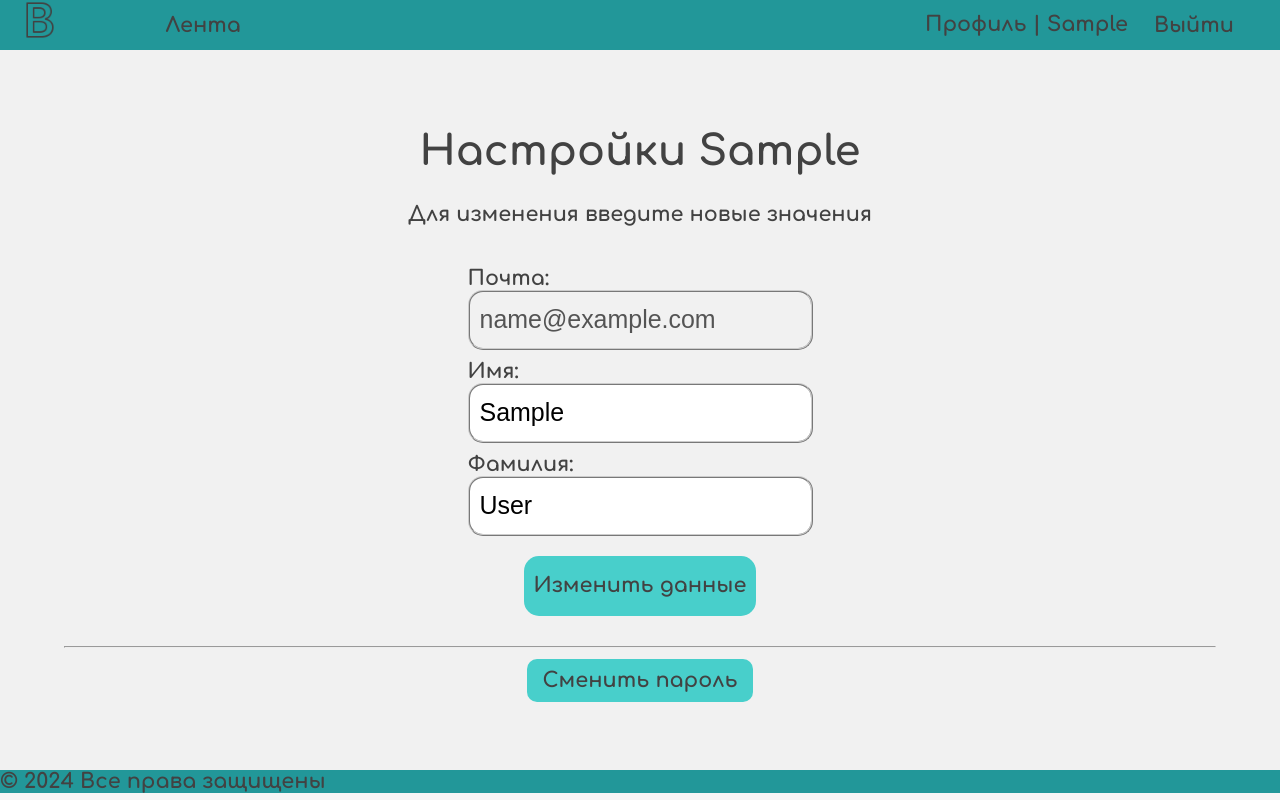
After one commit to NedSG/django-blog, a Django app: page /profile/settings/ in a window 1280 px wide. The commit adds this page. Run offline with Django 5.2, Linux system fonts and the light colour scheme; the visitor is signed in with stand-in values (Sample User, id 1).

Commit message:
Add profile settings page and create model 'Comments'

```diff
--- a/blog/forms.py
+++ b/blog/forms.py
@@ -56,9 +56,18 @@
 
 
 class CustomPasswordChangeForm(PasswordChangeForm):
-    def __init__(self, *args, **kwargs):
-        super(CustomPasswordChangeForm, self).__init__(*args, **kwargs)
+    old_password = forms.CharField(label="Старый пароль", widget=forms.PasswordInput)
+    new_password1 = forms.CharField(label="Новый пароль", widget=forms.PasswordInput)
+    new_password2 = forms.CharField(label="Подтверждение", widget=forms.PasswordInput)
 
-        for fieldname in ['old_password', 'new_password1', 'new_password2']:
-            self.fields[fieldname].help_text = None
-        self.fields['new_password2'].label = "И ещё раз"
+
+class ProfileSettingsForm(forms.ModelForm):
+    email = forms.CharField(disabled=True, label="Почта")
+
+    class Meta:
+        model = get_user_model()
+        fields = ['email', 'first_name', 'last_name']
+        labels = {
+            'first_name': 'Имя',
+            'last_name': 'Фамилия',
+        }
--- a/blog/static/blog/style.css
+++ b/blog/static/blog/style.css
@@ -35,6 +35,7 @@
 .button {
   min-width: auto;
   padding: 10px 15px;
+  text-align: center;
   background-color: #48CFCB;
   border-radius: 10px;
 }
@@ -403,6 +404,12 @@
   text-align: center;
 }
 
+.login-page input[type="submit"] {
+  margin-top: 30px;
+  color: inherit;
+  font: inherit;
+}
+
 .login-form {
   display: flex;
   flex-direction: column;
@@ -410,15 +417,15 @@
   align-items: center;
   gap: 10px;
   margin: 0 auto;
-  width: 400px;
+  width: 450px;
   padding: 20px;
 }
 
 .login-form input {
-  max-width: 100%;
+  max-width: 450px;
   height: 60px;
   padding: 10px;
-  font-size: 1.3em;
+  font-size: 1.2em;
   border: 2px #CCC ridge;
   border-radius: 15px;
 }
--- a/blog/templates/blog/base.html
+++ b/blog/templates/blog/base.html
@@ -29,7 +29,9 @@
 
             <ul>
                 {% if user.is_authenticated %}
-                    <li><a href="{% url 'blog:posts_list' user.username %}" class="profile-button">Профиль</a></li>
+                <li>
+                    <a href="{% url 'blog:posts_list' user.username %}" class="profile-button">Профиль | {{ user.username|capfirst }}</a>
+                </li>
                 <li>
                     <form action="{% url 'blog:logout' %}" method="post">
                         {% csrf_token %}
--- /dev/null
+++ b/blog/templates/blog/profile_settings.html
@@ -0,0 +1,18 @@
+{% extends 'blog/base.html' %}
+{% block title %}Настройки профиля{% endblock %}
+
+{% block content %}
+
+<div class="login-page">
+    <h1> Настройки {{ user.username|capfirst }}</h1>
+    <p>Для изменения введите новые значения</p>
+    <form method="post" class="login-form">
+        {% csrf_token %}
+        {{ form }}
+        <input type="submit" value="Изменить данные" class="button">
+    </form>
+    <hr>
+    <p><a href="{% url 'blog:password_change' %}" class="button">Сменить пароль</a></p>
+</div>
+
+{% endblock %}
--- a/blog/templates/blog/user_posts.html
+++ b/blog/templates/blog/user_posts.html
@@ -6,11 +6,7 @@
     <h1>Моя страница</h1>
     <div class="profile-buttons">
         <a href="{% url 'blog:add_post' %}" class="button">Создать запись</a>
-        <a href="{% url 'blog:password_change' %}" class="button">Изменить пароль</a>
-        <form action="{% url 'blog:deactivate_user' user.username %}" method="post" class="deactivate-button">
-            {% csrf_token %}
-            <button >Удалить профиль</button>
-        </form>
+        <a href="{% url 'blog:profile_settings' %}" class="button">Настройки профиля</a>
     </div>
     {% else %}
     <h1>Страница пользователя <span class="username">{{ view.kwargs.username|capfirst }}</span></h1>
--- a/blog/templates/registration/password_change.html
+++ b/blog/templates/registration/password_change.html
@@ -3,7 +3,9 @@
 {% block title %}Смена пароля{% endblock %}
 
 {% block content %}
+
 <div class="pswrd-change-page">
+    <h1>Смена пароля</h1>
     <form method="post" class="reg-form">
         {% csrf_token %}
         {{ form }}
--- a/blog/urls.py
+++ b/blog/urls.py
@@ -19,10 +19,9 @@
     path('logout/', auth_views.LogoutView.as_view(), name='logout'),
     path('registration/', views.registration_view, name='registration'),
     path('password-change/', views.CustomPasswordChangeView.as_view(), name='password_change'),
-    path('password-change-success/',
+    path('password-change/done/',
         auth_views.PasswordChangeDoneView.as_view(template_name='registration/password_change_success_page.html'),
-        name='password_change_success'),
-    path('unauth/<username>/', views.deactivate_user_view, name='deactivate_user'),
+        name='password_change_done'),
     path('password-reset/',
          auth_views.PasswordResetView.as_view(
             template_name='registration/password-reset-form.html',
@@ -44,6 +43,7 @@
 
 
 urlpatterns = [
+    path('profile/settings/', views.ProfileSettingsView.as_view(), name='profile_settings'),
     path('profile/<username>/', views.PostsView.as_view(), name='posts_list'),
     path('posts/', include(posts_patterns)),
     path('accounts/', include(account_patterns)),
--- a/blog/views.py
+++ b/blog/views.py
@@ -10,11 +10,10 @@
 from django.contrib.auth.views import PasswordChangeView
 from django.contrib.auth.models import User
 from django.contrib.auth.mixins import LoginRequiredMixin
-from django.contrib.auth.decorators import login_required
-from django.contrib.auth import login
+from django.contrib.auth import login, get_user_model
 
 from .models import Posts
-from .forms import AddPostForm, UserCreateForm, CustomPasswordChangeForm
+from .forms import AddPostForm, UserCreateForm, CustomPasswordChangeForm, ProfileSettingsForm
 
 from transliterate import translit
 
@@ -102,13 +101,16 @@
 class CustomPasswordChangeView(PasswordChangeView):
     template_name = 'registration/password_change.html'
     form_class = CustomPasswordChangeForm
-    success_url = reverse_lazy("blog:password_change_success")
+    success_url = reverse_lazy("blog:password_change_done")
 
 
-@login_required
-def deactivate_user_view(request, username):
-    if request.method == "POST":
-        user = User.objects.get(username=request.user.username)
-        user.is_active = False
-        user.save()
-        return render(request, 'registration/deactivate_user.html')
+class ProfileSettingsView(LoginRequiredMixin, UpdateView):
+    model = get_user_model()
+    form_class = ProfileSettingsForm
+    template_name = 'blog/profile_settings.html'
+
+    def get_success_url(self):
+        return reverse_lazy("blog:posts_list", self.request.user.username)
+
+    def get_object(self, queryset=None):
+        return self.request.user
```
Also changed, not shown: blog/models.py (+18 -2 lines), blog/migrations/0005_rename_user_posts_author_alter_posts_slug_comments.py (added). Lines whose indentation alone changed are shown as unchanged.
